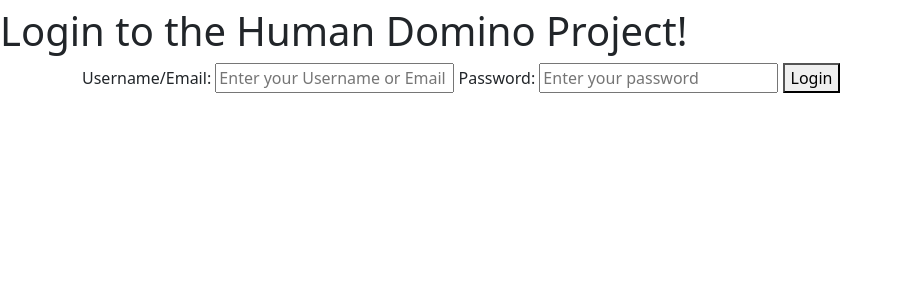
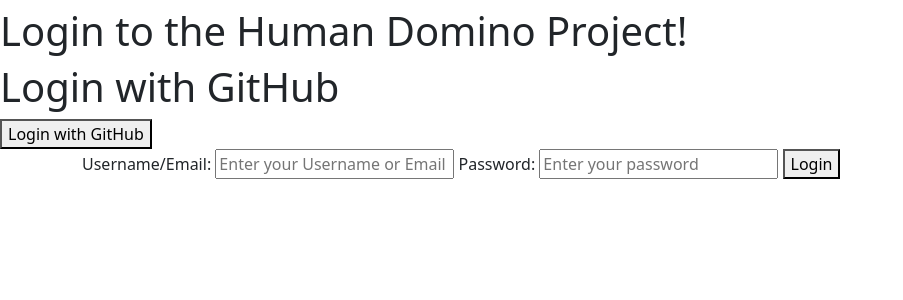
Before and after one commit to YuYyy10/online-concept-exchange-s24, a Flask app: page /content/Login/ in a window 1280 px wide. Shown: the part 126-426 px from the top of the page, without its empty margins (0-903 px from the left). Run offline with Flask 3, Linux system fonts and the light colour scheme; some web fonts are replaced.

Commit message:
Adding Github Auth for admin

```diff
--- a/oce/content/routes.py
+++ b/oce/content/routes.py
@@ -1,9 +1,38 @@
-from flask import Blueprint
-from flask import render_template, send_file, request, jsonify
+from flask import Blueprint, render_template, send_file, request, jsonify, redirect, url_for, flash, session
 from oce.utils.db_interface import create_post, get_post_by_uuid
 from oce.utils.models import User
+from flask_dance.contrib.github import github, make_github_blueprint
+from flask_dance.consumer.storage.session import BaseStorage
+from dotenv import load_dotenv
+load_dotenv()
+import os
+
+class SessionStorage(BaseStorage):
+    def __init__(self, session_key="flask_dance_token"):
+        super().__init__()
+        self.session_key = session_key
+
+    def get(self, blueprint):
+        return session.get(self.session_key)
+
+    def set(self, blueprint, token):
+        session[self.session_key] = token
+
+    def delete(self, blueprint):
+        session.pop(self.session_key, None)
 
 content = Blueprint('content', __name__)
+
+ADMINS = os.getenv('ADMINS', '').split(',')
+
+github_blueprint = make_github_blueprint(
+    client_id=os.getenv('GITHUB_OAUTH_CLIENT_ID'),
+    client_secret=os.getenv('GITHUB_OAUTH_CLIENT_SECRET'),
+    scope='user',
+    redirect_to='content.github_callback',
+    storage=SessionStorage()
+)
+content.register_blueprint(github_blueprint, url_prefix='/github_login')
 
 @content.route('/content/block1')
 def block1():
@@ -97,3 +126,60 @@ def create_post_route():
     except Exception as e:
         print(f"Error: {e}")
         return jsonify({'success': False, 'error': str(e)}), 500
+
+@content.route('/github_login')
+def github_login():
+    if not github.authorized:
+        print("Client ID:", os.getenv('GITHUB_OAUTH_CLIENT_ID'))
+        print("Client Secret:", os.getenv('GITHUB_OAUTH_CLIENT_SECRET'))
+        auth_url, _ = github.authorization_url("https://github.com/login/oauth/authorize")
+        print("Redirecting to GitHub:",auth_url)
+        return redirect(auth_url)
+    #content.github_login
+    else:
+       account_info = github.get('/user')
+       if account_info.ok:
+          account_info_json = account_info.json()
+          return f'<h1>Your GitHub name is {account_info_json["login"]}</h1>'
+    return'<h1>Request failed!<h1>'
+
+@content.route('/github_callback')
+def github_callback():
+    print("Callback triggered!")  # Debug print
+    if not github.authorized:
+       print("Failed")
+       flash("Authorizatiion failed.", "error")
+       return redirect(url_for('content.login'))
+
+    account_info = github.get('/user')
+    if account_info.ok:
+       account_info_json = account_info.json()
+       username = account_info_json['login']
+       print(f"Logged in as {username}")
+
+       session['user'] = username
+       flash(f"Logged in as {username}" , "success")
+
+       if username in ADMINS:
+          return redirect(url_for('content.admin_dashboard'))
+
+       return redirect(url_for('content.index'))
+    flash("Failed to fetch user info.", "error")
+    return redirect(url_for('content.index'))
+
+@content.route('/admin')
+def admin_dashboard():
+    if 'user' not in session or session['user'] not in ADMINS:
+       return "Unauthorized", 403
+    return render_template('admin_dashboard.html')
+
+@content.route('/logout')
+def logout():
+    session.pop('user', None)
+    github.logout()
+    flash("You have been logged out.", "success")
+    return redirect(url_for('content.index'))
+
+@content.route('/')
+def index():
+    return render_template('index.html')
--- a/oce/templates/LoginPage.html
+++ b/oce/templates/LoginPage.html
@@ -14,6 +14,20 @@
 <link href="LoginPage.css" type="text/css" rel="stylesheet" />
 
 <h1>Login to the Human Domino Project!</h1>
+
+<html lang="en">
+<head>
+    <meta charset="UTF-8">
+    <meta name="viewport" content="width=device-width, initial-scale=1.0">
+    <title>Login</title>
+</head>
+<body>
+    <h1>Login with GitHub</h1>
+    <a href="{{url_for('content.github_login')}}">
+        <button>Login with GitHub</button>
+    </a>
+</body>
+</html>
 
 <form name="LoginForm" action="" method="post">
   <div class="container">
--- a/requirements.txt
+++ b/requirements.txt
@@ -4,6 +4,7 @@ black==24.3.0
 blinker==1.7.0
 cffi==1.16.0
 click==8.1.7
+commitizen==4.4.1
 Flask==3.0.2
 Flask-Login==0.6.3
 Flask-WTF==1.2.1
@@ -19,9 +20,12 @@ pathspec==0.12.1
 pip==24.0
 platformdirs==4.2.0
 pluggy==1.4.0
+pre-commit==4.1.0
 pycparser==2.21
 pytest==8.0.2
+pythondotenv==1.0.1
 setuptools==70.0.0
+requests==2.32.3
 Werkzeug==3.0.6
 wheel==0.41.3
 WTForms==3.1.2
```
Also changed, not shown: oce/__init__.py (+10 -1 lines), oce/templates/admin_dashboard.html (added, +13 -0 lines).
